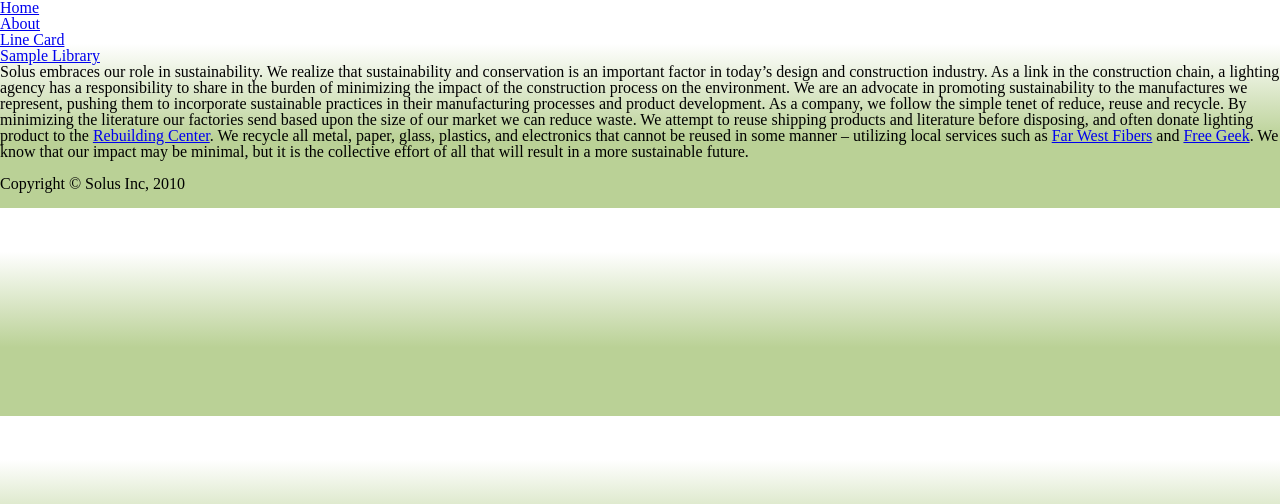
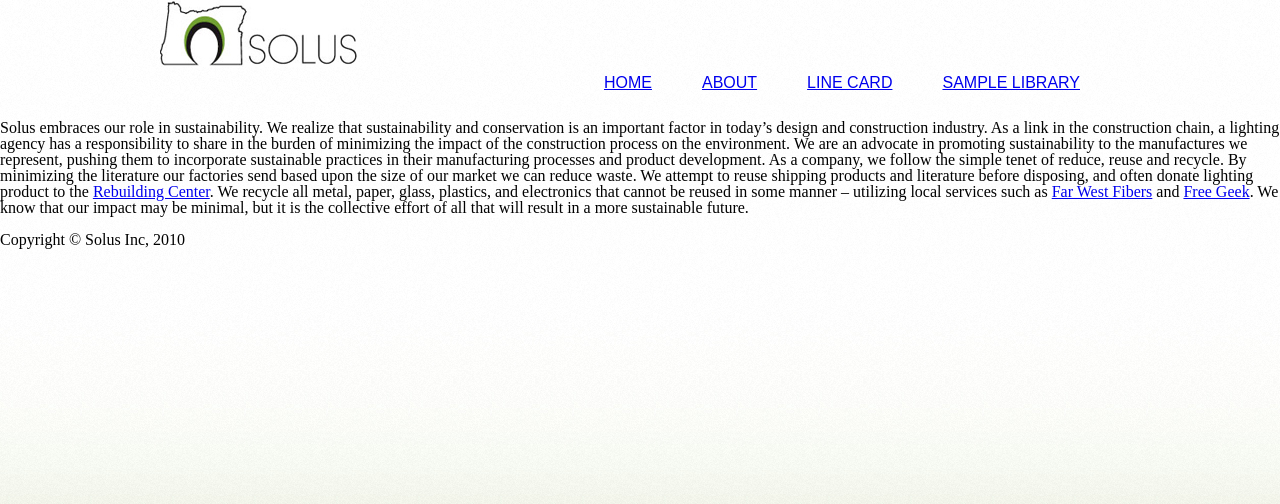
Before and after one commit to benjaminfisher/solus, a PHP site: page /about.html in a window 1280 px wide. Shown: the top 504 px of the page. Run offline with PHP 8.4, Linux system fonts and the light colour scheme.

Commit message:
Added logo header. Working header nav styles.

```diff
--- a/about.html
+++ b/about.html
@@ -8,6 +8,7 @@
 </head>
 <body>
 	<header>
+		<h1>Solus</h1>
 		<nav>
 			<ul>
 				<li><a href="index.html">Home</a></li>
--- a/index.html
+++ b/index.html
@@ -8,6 +8,7 @@
 </head>
 <body>
 	<header>
+		<h1>Solus</h1>
 		<nav>
 			<ul>
 				<li class="current"><a href="index.html">Home</a></li>
--- a/linecard.html
+++ b/linecard.html
@@ -8,6 +8,7 @@
 </head>
 <body>
 	<header>
+		<h1>Solus</h1>
 		<nav>
 			<ul>
 				<li><a href="index.html">Home</a></li>
--- a/samplelibrary.html
+++ b/samplelibrary.html
@@ -8,6 +8,7 @@
 </head>
 <body>
 	<header>
+		<h1>Solus</h1>
 		<nav>
 			<ul>
 				<li><a href="index.html">Home</a></li>
--- a/sass/_global.scss
+++ b/sass/_global.scss
@@ -1,8 +1,19 @@
-@import "mixins";
+@import "compass/reset", "mixins";
 
+// Start Global Variables
+$content_width:960px;
+
+// End Global Variables
+
+*{
+  position:relative;
+}
 body{
+  background: transparent url(images/background.jpg) 0 0 repeat-x;
   height:100%;
   width:100%;
 
-  @include bg_gradient;
+ div.content{
+   clear:both;
+ }
 }
--- a/sass/_header.scss
+++ b/sass/_header.scss
@@ -0,0 +1,31 @@
+@import "global";
+
+header{
+  height:120px;
+  margin:0 auto;
+  width:$content_width;
+  h1{
+    background: transparent url(images/solus_logo.jpg) 0 0 no-repeat;
+    color:rgba(0,0,0,0);
+    height:67px;
+    float:left;
+    line-height:0px;
+    width:200px;
+  }
+
+  nav{
+    bottom:-75px;
+    height:inherit;
+    position:absolute;
+    right:40px;
+    ul{
+      height:inherit;
+      li{
+        float:left;
+        font-family: arial, sans-serif;
+        padding-left:50px;
+        text-transform:uppercase;
+      }
+    }
+  } // End nav styles
+} // End header sytles
--- a/stylesheets/screen.css
+++ b/stylesheets/screen.css
@@ -67,24 +67,198 @@ article, aside, details, figcaption, figure, footer, header, hgroup, menu, nav,
   display: block;
 }
 
-/* line 3, ../sass/_global.scss */
+/* line 17, ../../../../../Ruby192/lib/ruby/gems/1.9.1/gems/compass-0.11.7/frameworks/compass/stylesheets/compass/reset/_utilities.scss */
+html, body, div, span, applet, object, iframe,
+h1, h2, h3, h4, h5, h6, p, blockquote, pre,
+a, abbr, acronym, address, big, cite, code,
+del, dfn, em, img, ins, kbd, q, s, samp,
+small, strike, strong, sub, sup, tt, var,
+b, u, i, center,
+dl, dt, dd, ol, ul, li,
+fieldset, form, label, legend,
+table, caption, tbody, tfoot, thead, tr, th, td,
+article, aside, canvas, details, embed,
+figure, figcaption, footer, header, hgroup,
+menu, nav, output, ruby, section, summary,
+time, mark, audio, video {
+  margin: 0;
+  padding: 0;
+  border: 0;
+  font-size: 100%;
+  font: inherit;
+  vertical-align: baseline;
+}
+
+/* line 20, ../../../../../Ruby192/lib/ruby/gems/1.9.1/gems/compass-0.11.7/frameworks/compass/stylesheets/compass/reset/_utilities.scss */
 body {
+  line-height: 1;
+}
+
+/* line 22, ../../../../../Ruby192/lib/ruby/gems/1.9.1/gems/compass-0.11.7/frameworks/compass/stylesheets/compass/reset/_utilities.scss */
+ol, ul {
+  list-style: none;
+}
+
+/* line 24, ../../../../../Ruby192/lib/ruby/gems/1.9.1/gems/compass-0.11.7/frameworks/compass/stylesheets/compass/reset/_utilities.scss */
+table {
+  border-collapse: collapse;
+  border-spacing: 0;
+}
+
+/* line 26, ../../../../../Ruby192/lib/ruby/gems/1.9.1/gems/compass-0.11.7/frameworks/compass/stylesheets/compass/reset/_utilities.scss */
+caption, th, td {
+  text-align: left;
+  font-weight: normal;
+  vertical-align: middle;
+}
+
+/* line 28, ../../../../../Ruby192/lib/ruby/gems/1.9.1/gems/compass-0.11.7/frameworks/compass/stylesheets/compass/reset/_utilities.scss */
+q, blockquote {
+  quotes: none;
+}
+/* line 101, ../../../../../Ruby192/lib/ruby/gems/1.9.1/gems/compass-0.11.7/frameworks/compass/stylesheets/compass/reset/_utilities.scss */
+q:before, q:after, blockquote:before, blockquote:after {
+  content: "";
+  content: none;
+}
+
+/* line 30, ../../../../../Ruby192/lib/ruby/gems/1.9.1/gems/compass-0.11.7/frameworks/compass/stylesheets/compass/reset/_utilities.scss */
+a img {
+  border: none;
+}
+
+/* line 114, ../../../../../Ruby192/lib/ruby/gems/1.9.1/gems/compass-0.11.7/frameworks/compass/stylesheets/compass/reset/_utilities.scss */
+article, aside, details, figcaption, figure, footer, header, hgroup, menu, nav, section, summary {
+  display: block;
+}
+
+/* line 8, ../sass/_global.scss */
+* {
+  position: relative;
+}
+
+/* line 11, ../sass/_global.scss */
+body {
+  background: transparent url(images/background.jpg) 0 0 repeat-x;
   height: 100%;
   width: 100%;
-  background: white;
-  /* Old browsers */
-  background: -moz-linear-gradient(top, white 21%, #bad196 67%);
-  /* FF3.6+ */
-  background: -webkit-gradient(linear, left top, left bottom, color-stop(21%, white), color-stop(67%, #bad196));
-  /* Chrome,Safari4+ */
-  background: -webkit-linear-gradient(top, white 21%, #bad196 67%);
-  /* Chrome10+,Safari5.1+ */
-  background: -o-linear-gradient(top, white 21%, #bad196 67%);
-  /* Opera 11.10+ */
-  background: -ms-linear-gradient(top, white 21%, #bad196 67%);
-  /* IE10+ */
-  background: linear-gradient(top, #ffffff 21%, #bad196 67%);
-  /* W3C */
-  filter: progid:DXImageTransform.Microsoft.gradient(startColorstr='#ffffff', endColorstr='#bad196',GradientType=0 );
-  /* IE6-9 */
 }
+/* line 16, ../sass/_global.scss */
+body div.content {
+  clear: both;
+}
+
+/* line 17, ../../../../../Ruby192/lib/ruby/gems/1.9.1/gems/compass-0.11.7/frameworks/compass/stylesheets/compass/reset/_utilities.scss */
+html, body, div, span, applet, object, iframe,
+h1, h2, h3, h4, h5, h6, p, blockquote, pre,
+a, abbr, acronym, address, big, cite, code,
+del, dfn, em, img, ins, kbd, q, s, samp,
+small, strike, strong, sub, sup, tt, var,
+b, u, i, center,
+dl, dt, dd, ol, ul, li,
+fieldset, form, label, legend,
+table, caption, tbody, tfoot, thead, tr, th, td,
+article, aside, canvas, details, embed,
+figure, figcaption, footer, header, hgroup,
+menu, nav, output, ruby, section, summary,
+time, mark, audio, video {
+  margin: 0;
+  padding: 0;
+  border: 0;
+  font-size: 100%;
+  font: inherit;
+  vertical-align: baseline;
+}
+
+/* line 20, ../../../../../Ruby192/lib/ruby/gems/1.9.1/gems/compass-0.11.7/frameworks/compass/stylesheets/compass/reset/_utilities.scss */
+body {
+  line-height: 1;
+}
+
+/* line 22, ../../../../../Ruby192/lib/ruby/gems/1.9.1/gems/compass-0.11.7/frameworks/compass/stylesheets/compass/reset/_utilities.scss */
+ol, ul {
+  list-style: none;
+}
+
+/* line 24, ../../../../../Ruby192/lib/ruby/gems/1.9.1/gems/compass-0.11.7/frameworks/compass/stylesheets/compass/reset/_utilities.scss */
+table {
+  border-collapse: collapse;
+  border-spacing: 0;
+}
+
+/* line 26, ../../../../../Ruby192/lib/ruby/gems/1.9.1/gems/compass-0.11.7/frameworks/compass/stylesheets/compass/reset/_utilities.scss */
+caption, th, td {
+  text-align: left;
+  font-weight: normal;
+  vertical-align: middle;
+}
+
+/* line 28, ../../../../../Ruby192/lib/ruby/gems/1.9.1/gems/compass-0.11.7/frameworks/compass/stylesheets/compass/reset/_utilities.scss */
+q, blockquote {
+  quotes: none;
+}
+/* line 101, ../../../../../Ruby192/lib/ruby/gems/1.9.1/gems/compass-0.11.7/frameworks/compass/stylesheets/compass/reset/_utilities.scss */
+q:before, q:after, blockquote:before, blockquote:after {
+  content: "";
+  content: none;
+}
+
+/* line 30, ../../../../../Ruby192/lib/ruby/gems/1.9.1/gems/compass-0.11.7/frameworks/compass/stylesheets/compass/reset/_utilities.scss */
+a img {
+  border: none;
+}
+
+/* line 114, ../../../../../Ruby192/lib/ruby/gems/1.9.1/gems/compass-0.11.7/frameworks/compass/stylesheets/compass/reset/_utilities.scss */
+article, aside, details, figcaption, figure, footer, header, hgroup, menu, nav, section, summary {
+  display: block;
+}
+
+/* line 8, ../sass/_global.scss */
+* {
+  position: relative;
+}
+
+/* line 11, ../sass/_global.scss */
+body {
+  background: transparent url(images/background.jpg) 0 0 repeat-x;
+  height: 100%;
+  width: 100%;
+}
+/* line 16, ../sass/_global.scss */
+body div.content {
+  clear: both;
+}
+
+/* line 3, ../sass/_header.scss */
+header {
+  height: 120px;
+  margin: 0 auto;
+  width: 960px;
+}
+/* line 7, ../sass/_header.scss */
+header h1 {
+  background: transparent url(images/solus_logo.jpg) 0 0 no-repeat;
+  color: rgba(0, 0, 0, 0);
+  height: 67px;
+  float: left;
+  line-height: 0px;
+  width: 200px;
+}
+/* line 16, ../sass/_header.scss */
+header nav {
+  bottom: -75px;
+  height: inherit;
+  position: absolute;
+  right: 40px;
+}
+/* line 21, ../sass/_header.scss */
+header nav ul {
+  height: inherit;
+}
+/* line 23, ../sass/_header.scss */
+header nav ul li {
+  float: left;
+  font-family: arial, sans-serif;
+  padding-left: 50px;
+  text-transform: uppercase;
+}
```
Also changed, not shown: sass/_mixins.scss (line endings or trailing spaces), stylesheets/images/background.jpg (added), stylesheets/images/solus_logo.jpg (added).
